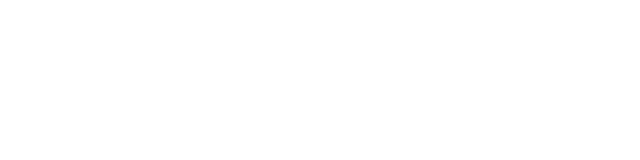
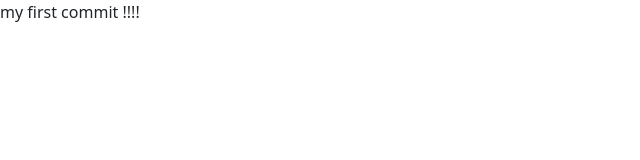
Before and after one commit to LouayBeltifa/MyTickets, an Angular app in the folder MyTickets/: page / in a window 1280 px wide. Shown: the top 160 px of the page, without its empty margins (0-640 px from the left). Built offline with nearby package versions, Linux system fonts and the light colour scheme.

Commit message:
myCommit

```diff
--- a/MyTickets/src/app/app.component.html
+++ b/MyTickets/src/app/app.component.html
@@ -0,0 +1,3 @@
+<div>
+    <p>my first commit !!!!</p>
+</div>
```
